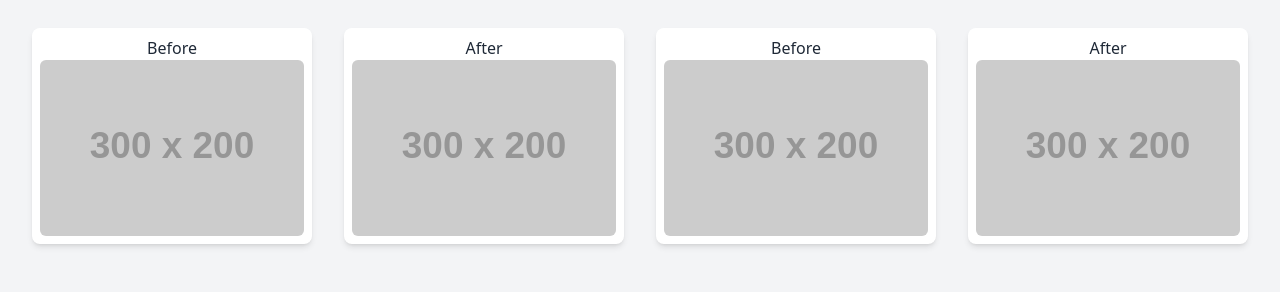
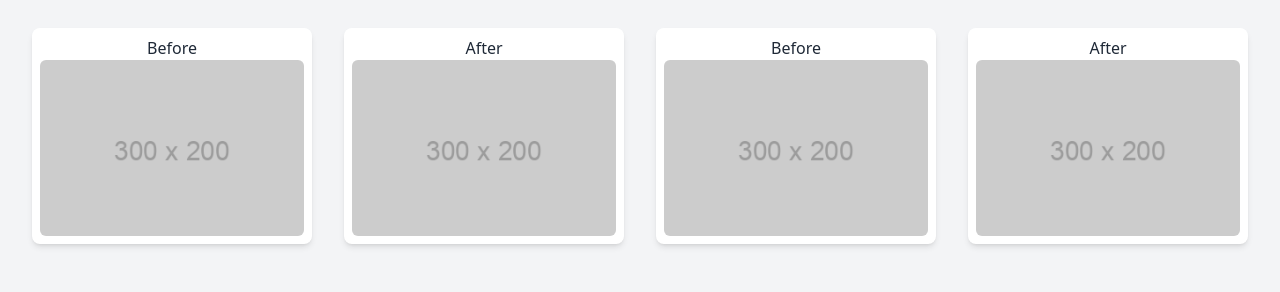
Before and after one commit to Mika-IO/deepcam.online, a plain HTML site: page index.html in a window 1280 px wide. Shown: the part 712-1004 px from the top of the page. Drawn offline with nearby package versions, Linux system fonts and the light colour scheme; placeholder pictures from the web are drawn by us.

Commit message:
initial code

```diff
--- a/index.html
+++ b/index.html
@@ -120,20 +120,20 @@
         <div class="grid grid-cols-1 sm:grid-cols-2 md:grid-cols-4 gap-8">
             <div class="bg-white p-2 rounded-lg shadow-md" data-aos="zoom-in" data-aos-delay="100">
                 <h2>Before</h2>
-                <img src="https://via.placeholder.com/300x200" alt="Gallery Image 1" class="w-full h-auto rounded-md">
+                <img src="300x200.png" alt="Gallery Image 1" class="w-full h-auto rounded-md">
             </div>
             <div class="bg-white p-2 rounded-lg shadow-md" data-aos="zoom-in" data-aos-delay="200">
                 <h2>After</h2>
-                <img src="https://via.placeholder.com/300x200" alt="Gallery Image 2" class="w-full h-auto rounded-md">
+                <img src="300x200.png" alt="Gallery Image 2" class="w-full h-auto rounded-md">
             </div>
 
             <div class="bg-white p-2 rounded-lg shadow-md" data-aos="zoom-in" data-aos-delay="300">
                 <h2>Before</h2>
-                <img src="https://via.placeholder.com/300x200" alt="Gallery Image 3" class="w-full h-auto rounded-md">
+                <img src="300x200.png" alt="Gallery Image 3" class="w-full h-auto rounded-md">
             </div>
             <div class="bg-white p-2 rounded-lg shadow-md" data-aos="zoom-in" data-aos-delay="300">
                 <h2>After</h2>
-                <img src="https://via.placeholder.com/300x200" alt="Gallery Image 3" class="w-full h-auto rounded-md">
+                <img src="300x200.png" alt="Gallery Image 3" class="w-full h-auto rounded-md">
             </div>
         </div>
     </div>
```
Also changed, not shown: 300x200.png (added).
